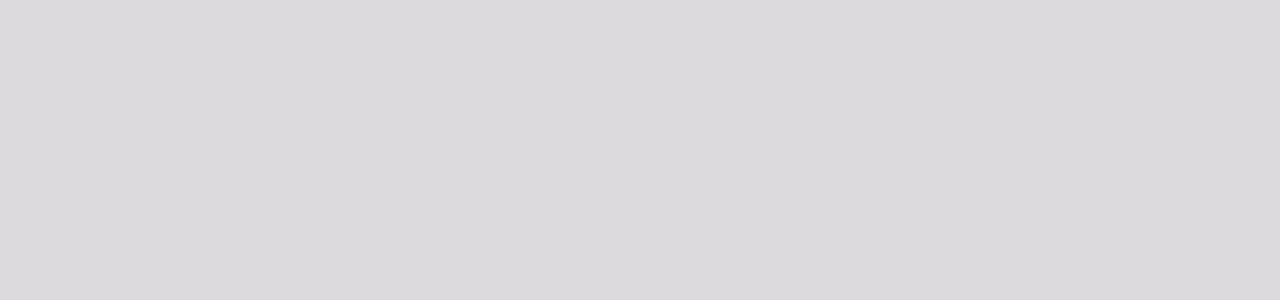
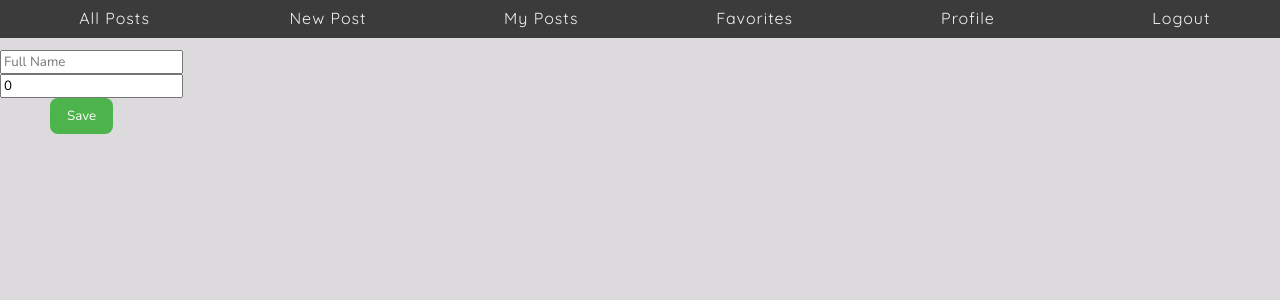
Before and after one commit to HewsonSchulz/learning-moments, a React (Create React App) app: page /profile/edit/1 in a window 1280 px wide. Shown: the top 300 px of the page. Built offline with nearby package versions, Linux system fonts and the light colour scheme; no server answers; sample sign-in values are in the browser's storage.

Commit message:
Edit Profile lesson

```diff
--- a/src/components/posts/NewPost.js
+++ b/src/components/posts/NewPost.js
@@ -2,7 +2,7 @@ import { useState } from 'react'
 import { PostTopicBar } from './PostTopicBar'
 import { getTopics } from '../../services/topicService'
 import { addPost, getPostById, updatePost } from '../../services/postService'
-import { currentDate } from '../../utils'
+import { currentDate, updateStateObject } from '../../utils'
 import { useNavigate, useParams } from 'react-router-dom'
 
 export const NewPost = ({ loggedInUser }) => {
@@ -23,13 +23,6 @@ export const NewPost = ({ loggedInUser }) => {
             })
         }
     }, [])
-
-
-    const updatePostState = (state, value) => {
-        const editedPost = { ...post }
-        editedPost[state] = value
-        setPost(editedPost)
-    }
 
     const handleSaveClick = async () => {
         if (parseInt(post.topicId) && post.title && post.body) {
@@ -58,12 +51,12 @@ export const NewPost = ({ loggedInUser }) => {
 
             <div className='edit-options'>
                 <PostTopicBar
-                    setTopic={(value) => { updatePostState('topicId', value) }}
+                    setTopic={(value) => { updateStateObject(setPost, 'topicId', value) }}
                     topics={allTopics}
                     topicId={post.topicId}
                 />
                 <input
-                    onChange={(event) => { updatePostState('title', event.target.value) }}
+                    onChange={(event) => { updateStateObject(setPost, 'title', event.target.value) }}
                     placeholder='Title'
                     autoFocus
                     value={post.title}
@@ -71,7 +64,7 @@ export const NewPost = ({ loggedInUser }) => {
             </div>
 
             <input
-                onChange={(event) => { updatePostState('body', event.target.value) }}
+                onChange={(event) => { updateStateObject(setPost, 'body', event.target.value) }}
                 placeholder='Body'
                 value={post.body}
             />
--- /dev/null
+++ b/src/components/profiles/EditProfile.js
@@ -0,0 +1,66 @@
+import { useEffect, useState } from "react"
+import { useNavigate, useParams } from "react-router-dom"
+import { getUserById, updateUser } from "../../services/userService"
+import { updateStateObject } from "../../utils"
+
+export const EditProfile = ({ loggedInUser }) => {
+    const { userId } = useParams()
+    const navigate = useNavigate()
+    const [profile, setProfile] = useState({ name: '', cohort: 0 })
+
+    const handleSaveClick = async () => {
+        if (loggedInUser.id && profile.name && parseInt(profile.cohort)) {
+            const oldUser = await getUserById(loggedInUser.id)
+            await updateUser({
+                id: loggedInUser.id,
+                name: profile.name,
+                email: oldUser.email,
+                cohort: parseInt(profile.cohort)
+            })
+
+            navigate(`/profile/${loggedInUser.id}`)
+        }
+    }
+
+
+    useEffect(() => {
+        if (loggedInUser.id && loggedInUser.id !== parseInt(userId)) {
+            navigate('/')
+        }
+    }, [loggedInUser.id, navigate, userId])
+
+    useEffect(() => {
+        if (loggedInUser.id) {
+            getUserById(loggedInUser.id).then((user) => {
+                updateStateObject(setProfile, 'name', user.name)
+                updateStateObject(setProfile, 'cohort', user.cohort)
+            })
+        }
+    }, [loggedInUser.id]) //! updateProfileState dependency causes infinite loop
+
+
+
+    return <>
+        <div className='edit-container'>
+
+            <div className='edit-options'>
+                <input
+                    onChange={(event) => { updateStateObject(setProfile, 'name', event.target.value) }}
+                    placeholder='Full Name'
+                    autoFocus
+                    value={profile.name}
+                />
+            </div>
+
+            <input
+                onChange={(event) => { updateStateObject(setProfile, 'cohort', event.target.value) }}
+                type='number'
+                placeholder='Cohort #'
+                value={profile.cohort}
+            />
+        </div>
+
+        <button className='save-btn' onClick={handleSaveClick}>Save</button>
+    </>
+
+}
--- a/src/services/userService.js
+++ b/src/services/userService.js
@@ -23,3 +23,9 @@ export const getUserById = async (id) => {
   return await fetch(`http://localhost:8088/users/${id}`)
     .then((res) => res.json())
 }
+
+// update old user in database
+export const updateUser = async (user) => {
+  return await fetch(`http://localhost:8088/users/${user.id}`, fetchOptions('PUT', user))
+    .then((res) => res.json())
+}
--- a/src/utils.js
+++ b/src/utils.js
@@ -17,3 +17,10 @@ export const currentDate = () => {
     const date = new Date()
     return `${date.getMonth() + 1}/${date.getDate()}/${date.getFullYear()}`
 }
+
+export const updateStateObject = (setter, state, value) => {
+    setter(prevState => ({
+        ...prevState,
+        [state]: value
+    }))
+}
--- a/src/views/ApplicationViews.js
+++ b/src/views/ApplicationViews.js
@@ -7,6 +7,7 @@ import { NewPost } from '../components/posts/NewPost'
 import { MyPosts } from '../components/posts/MyPosts'
 import { LikedPosts } from '../components/posts/LikedPosts'
 import { Profile } from '../components/profiles/Profile'
+import { EditProfile } from '../components/profiles/EditProfile'
 
 export const ApplicationViews = () => {
     const [currentUser, setCurrentUser] = useState({})
@@ -37,7 +38,10 @@ export const ApplicationViews = () => {
 
             <Route path='liked' element={<LikedPosts loggedInUser={currentUser} />} />
 
-            <Route path='profile/:userId' element={<Profile loggedInUser={currentUser} />} />
+            <Route path='profile'>
+                <Route path=':userId' element={<Profile loggedInUser={currentUser} />} />
+                <Route path='edit/:userId' element={<EditProfile loggedInUser={currentUser} />} />
+            </Route>
 
         </Route>
     </Routes>
```
